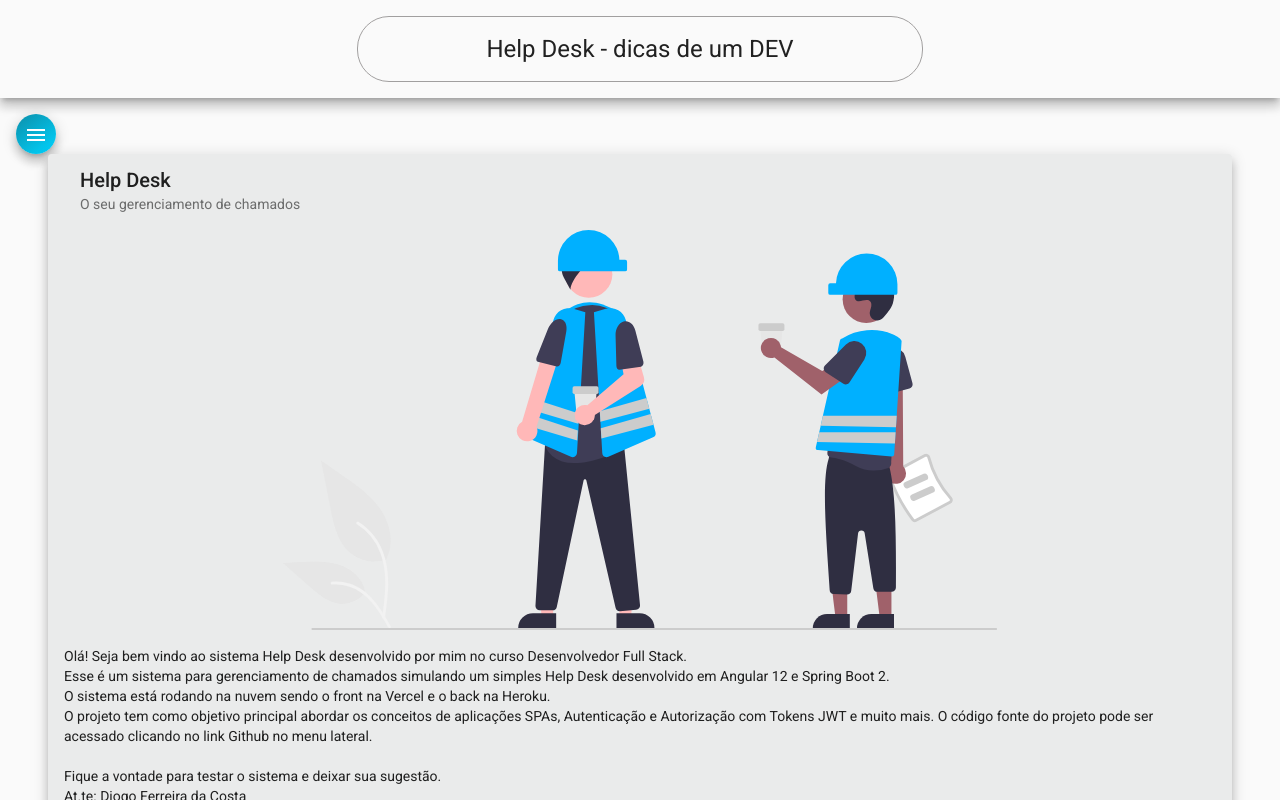
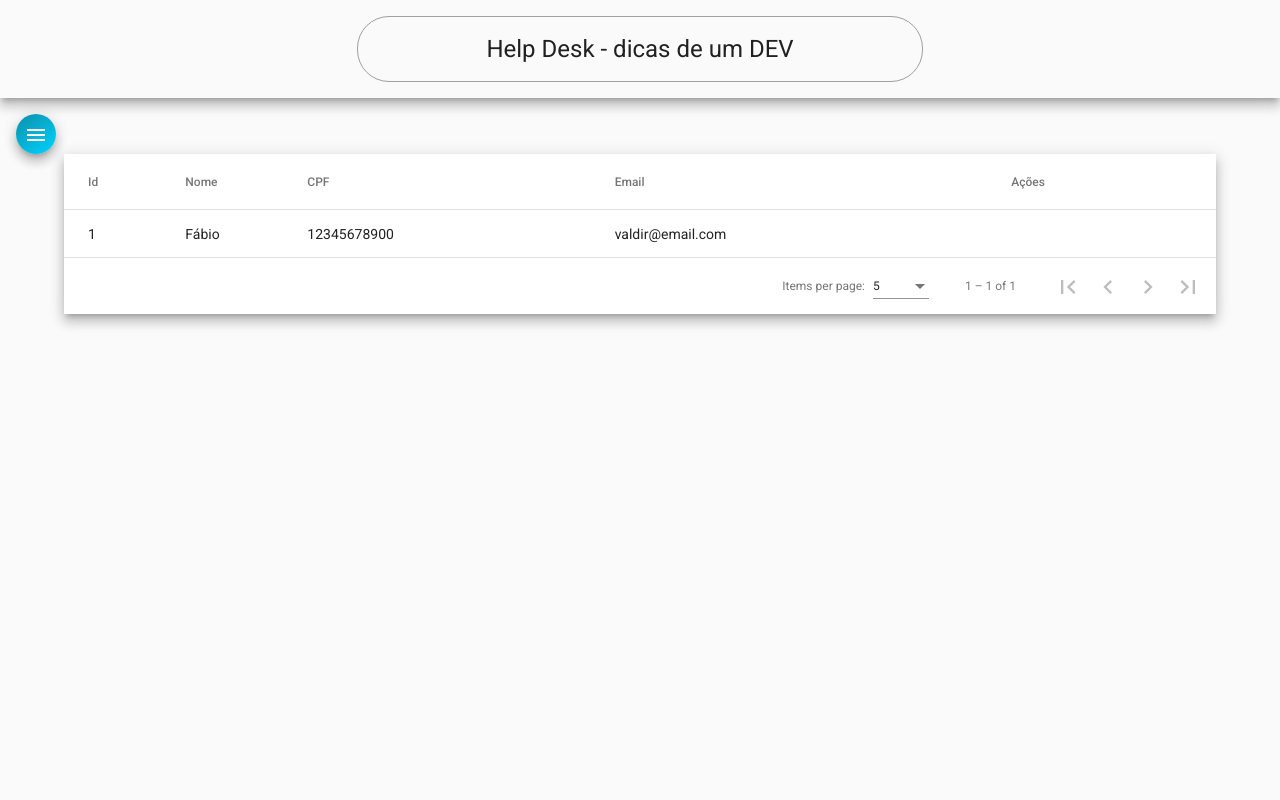
Before and after one commit to diogo0254jf/Help-Desk, an Angular app in the folder frontend/: page /tecnicos in a window 1280 px wide. Before the commit this address led to /home. Built offline with nearby package versions, Linux system fonts and the light colour scheme.

Commit message:
Feito o componente de lista de tecnicos

```diff
--- a/frontend/src/app/components/nav/nav.component.css
+++ b/frontend/src/app/components/nav/nav.component.css
@@ -39,6 +39,6 @@
 
 
 .imagemMenu:hover {
-  background-color: #fff;
-  color: #000;
+
+  transition: 1s;
 }
--- a/frontend/src/app/components/nav/nav.component.ts
+++ b/frontend/src/app/components/nav/nav.component.ts
@@ -10,6 +10,6 @@
   constructor(private router: Router) {}
 
   ngOnInit(): void {
-    this.router.navigate(["/home"]);
+    this.router.navigate(["/tecnicos"]);
   }
 }
--- a/frontend/src/app/components/tecnico/tecnico-list/tecnico-list.component.css
+++ b/frontend/src/app/components/tecnico/tecnico-list/tecnico-list.component.css
@@ -0,0 +1,8 @@
+.container{
+    width: 90%;
+    margin: auto;
+}
+
+table {
+  width: 100%;
+}
--- a/frontend/src/app/components/tecnico/tecnico-list/tecnico-list.component.html
+++ b/frontend/src/app/components/tecnico/tecnico-list/tecnico-list.component.html
@@ -1 +1,42 @@
-<p>tecnico-list works!</p>
+<div class="container">
+  <div class="mat-elevation-z8">
+    <table mat-table [dataSource]="dataSource">
+
+      <ng-container matColumnDef="position">
+        <th mat-header-cell *matHeaderCellDef> Id </th>
+        <td mat-cell *matCellDef="let element">{{ element.id }}</td>
+      </ng-container>
+
+      <ng-container matColumnDef="name">
+        <th mat-header-cell *matHeaderCellDef> Nome </th>
+        <td mat-cell *matCellDef="let element">{{ element.nome }}</td>
+      </ng-container>
+
+      <ng-container matColumnDef="weight">
+        <th mat-header-cell *matHeaderCellDef> CPF </th>
+        <td mat-cell *matCellDef="let element">{{ element.cpf }}</td>
+      </ng-container>
+
+      <ng-container matColumnDef="symbol">
+        <th mat-header-cell *matHeaderCellDef> Email </th>
+        <td mat-cell *matCellDef="let element">{{ element.email }}</td>
+      </ng-container>
+
+      <ng-container matColumnDef="actions">
+        <th mat-header-cell *matHeaderCellDef> Ações </th>
+        <td mat-cell *matCellDef="let element">{{ element.symbol }}</td>
+      </ng-container>
+
+      <tr mat-header-row *matHeaderRowDef="displayedColumns"></tr>
+      <tr mat-row *matRowDef="let row; columns: displayedColumns"></tr>
+
+    </table>
+
+    <mat-paginator
+      [pageSizeOptions]="[5, 10, 20]"
+      showFirstLastButtons
+      aria-label="Select page of periodic elements"
+    >
+    </mat-paginator>
+  </div>
+</div>
--- a/frontend/src/app/components/tecnico/tecnico-list/tecnico-list.component.ts
+++ b/frontend/src/app/components/tecnico/tecnico-list/tecnico-list.component.ts
@@ -1,15 +1,41 @@
-import { Component, OnInit } from '@angular/core';
+import { Component, OnInit, ViewChild } from "@angular/core";
+import { MatPaginator } from "@angular/material/paginator";
+import { MatTableDataSource } from "@angular/material/table";
+import { Tecnico } from "src/app/models/tecnico";
 
 @Component({
-  selector: 'app-tecnico-list',
-  templateUrl: './tecnico-list.component.html',
-  styleUrls: ['./tecnico-list.component.css']
+  selector: "app-tecnico-list",
+  templateUrl: "./tecnico-list.component.html",
+  styleUrls: ["./tecnico-list.component.css"],
 })
+
+
 export class TecnicoListComponent implements OnInit {
+  ngOnInit(): void {}
 
-  constructor() { }
 
-  ngOnInit(): void {
+
+  ELEMENT_DATA: Tecnico[] = [
+    {
+      id: 1,
+      nome: "Fábio",
+      cpf: "12345678900",
+      email: "valdir@email.com",
+      senha: "123",
+      perfis: ["0"],
+      dataCriacao: "26/05/2023"
+    },
+
+  ];
+  constructor() {}
+
+  displayedColumns: string[] = ["position", "name", "weight", "symbol", "actions"];
+  dataSource = new MatTableDataSource<Tecnico>(this.ELEMENT_DATA);
+
+  @ViewChild(MatPaginator) paginator: MatPaginator;
+
+  ngAfterViewInit() {
+    this.dataSource.paginator = this.paginator;
   }
 
 }
--- /dev/null
+++ b/frontend/src/app/models/tecnico.ts
@@ -0,0 +1,9 @@
+export interface Tecnico {
+  id?: any;
+  nome: string;
+  cpf: string;
+  email: string;
+  senha: string;
+  perfis: string[];
+  dataCriacao: any;
+}
```
